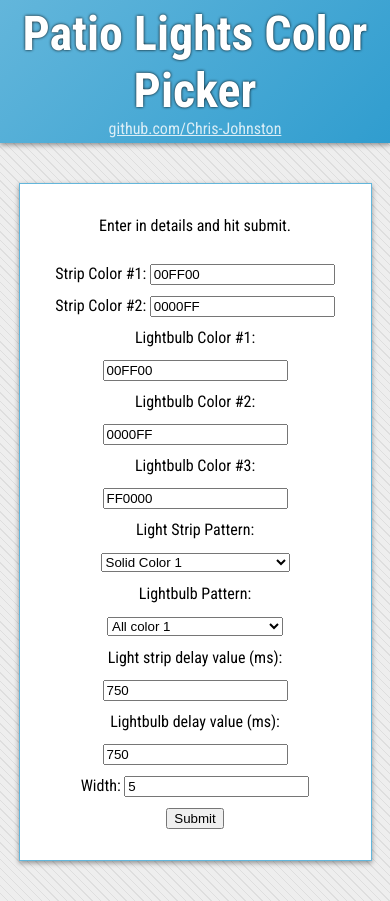
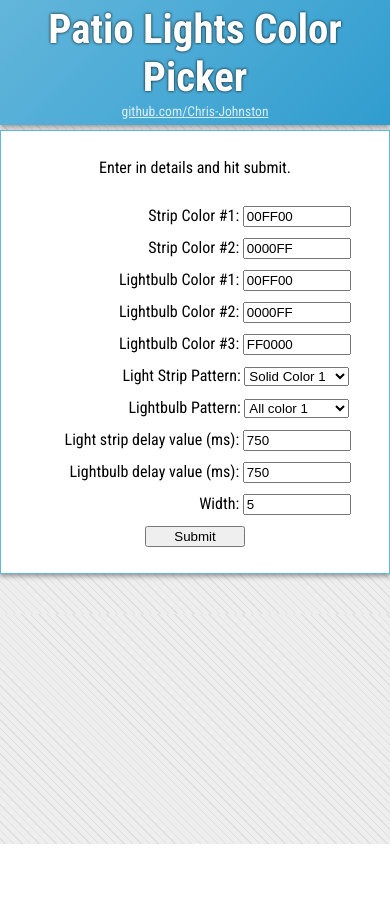
Before and after one commit to Chris-Johnston/PatioLightsHost, a plain HTML site: page patioLightsHost/www/index.html in a window 390 px wide. After the commit the page ends 844 px from the top, so only its background shows below. Drawn offline with Linux system fonts and the light colour scheme.

Commit message:
Cleaned up html layout and css

```diff
--- a/patioLightsHost/www/css/style.css
+++ b/patioLightsHost/www/css/style.css
@@ -51,8 +51,8 @@ h1{
 
 #wrapper
 {
-    display: block;
-    max-width: 90%;
+    max-width: 80%;
+    min-width: 700px;
     margin-top: 40px;
     margin-left: auto;
     margin-right: auto;
@@ -60,11 +60,7 @@ h1{
     background: #FFFFFF;
     border: 0.25px solid #63b6db;
     box-shadow: rgba(0,0,0,0.4) 0px 2px 5px;
-}
-
-#inner
-{
-    padding: 10px;
+    padding: 5px;
     text-align:center;
 }
 
@@ -72,75 +68,73 @@ h1{
 {
     /*border: 1px solid rgba(0,0,0,0.2);
     border-radius: 10px;*/
-    padding-left: 20px;
-    padding-right: 20px;
     margin: 10px auto;
     display: block;
     line-height: 2;
-    max-width: 90%;
-}
-
-#lightForm > input
-{
-
 }
 
 .parameter {
-    display:block;
+    display: inline-block;
+    text-align:right;
+    width: 200px;
 }
+
+input
+{
+    width: 100px;
+}
+
+select
+{
+    width: 105px;
+}
+
 #status
 {
     /*text-align:center;*/
 }
 
 /* small screen and mobile phones */
-/*@media only screen and (max-width: 1000px)
-                   and (orientation: portrait)
+@media only screen and (max-width: 700px)
+{
+    h1{
+        font-size-adjust: 0.45;
+    }
+    #githublink
+    {
+        font-size-adjust: 0.45;
+    }
+
+    #wrapper
+    {
+        margin-top: 5px;
+        max-width: 100%;
+        min-width: 0;
+    }
+
+    #lightForm
+    {
+
+    }
+
+    .parameter
+    {
+
+    }
+}
+
+
+/* landscape, large screen */
+@media only screen and (orientation: landscape)
 {
     #wrapper
     {
-        max-width: 95%;
-        margin: 5px auto;
-    }
-    #inner
-    {
-        padding: 0px;
-    }
-    #lightForm
-    {
-        max-width: 100%;
-        width: 90%;
-        margin: 0px auto;
-        padding: 0px;
-    }
-    .parameter
-    {
-       display: inline-block;
-    }
-    *
-    {
-	font-size: 107%;
-    }
-    h1{
-        font-size: 250%;
+
     }
 }
-*/
-
-/* this applies to desktops as well */
-/*@media only screen and (orientation: landscape)
-{
-    *{
-        font-size: 103%;
-    }
-    h1{
-        font-size: 220%;
-    }
-}*/
 
 /* transition */
-/**
-{
+
+* {
     transition: ease-out 0.5s;
 }
-*/
--- a/patioLightsHost/www/index.html
+++ b/patioLightsHost/www/index.html
@@ -16,7 +16,6 @@
         <a id="githublink" href="https://github.com/chris-johnston">github.com/Chris-Johnston</a>
     </div>
     <div id="wrapper">
-        <div id="inner">
             <!-- A lot of this code is being referenced from Internet-Xmas-Tree -->
         <form id="lightForm" action="submit.php" method="get">
             <p>
@@ -25,31 +24,38 @@
 
                 <div class="parameter">
                     Strip Color #1:
+                </div>
                 <input name="color1" class="jscolor" value="00FF00" required />
-                    </div>
+                <br />
+
 
                 <div class="parameter">
                     Strip Color #2:
+                </div>
                 <input name="color2" class="jscolor" value="0000FF" required />
-                    </div>
+                <br />
 
                 <div class="parameter">
                     Lightbulb Color #1:
+                </div>
                 <input name="bulb1" class="jscolor" value="00FF00" required />
-                    </div>
+                <br/>
 
                 <div class="parameter">
                     Lightbulb Color #2:
+                </div>
                 <input name="bulb2" class="jscolor" value="0000FF" required />
-                    </div>
+                <br/>
 
                 <div class="parameter">
                     Lightbulb Color #3:
+                </div>
                 <input name="bulb3" class="jscolor" value="FF0000" required />
-                    </div>
+                <br/>
 
                 <div class="parameter">
                     Light Strip Pattern:
+                </div>
                 <select name="stripPattern" id="selectPattern" required>
                     <option value="0">Solid Color 1</option>
                     <option value="1">Blink Color 1 and 2</option>
@@ -60,36 +66,39 @@
                     <option value="a">Red White and Blue</option>
                     <!-- Other patterns aren't working.. yet. This is work in progress-->
                 </select>
-                    </div>
+                <br/>
 
                 <div class="parameter">
                     Lightbulb Pattern:
+                </div>
                 <select name="bulbPattern" id="selectBulbPattern" required>
                     <option value="0">All color 1</option>
                     <option value="1">All each color</option>
                     <option value="2">Waves color 1 and color 2</option>
                 </select>
-                    </div>
+                <br />
 
                 <div class="parameter">
                     Light strip delay value (ms):
+                </div>
                 <input name="stripDelay1" value="750" min="1" max="9999" />
-                    </div>
+                <br />
 
                 <div class="parameter">
                     Lightbulb delay value (ms):
+                </div>
                 <input name="bulbDelay1" value="750" min="500" max="9999" />
-                    </div>
+                <br />
 
                 <div class="parameter">
                     Width:
-                        <input name="width" value="5" min="1" max="99" />
                 </div>
+                <input name="width" value="5" min="1" max="999" />
+                <br />
 
                 <input type="submit" value="Submit" />
             </p>
         </form>
     </div>
-    </div>
 </body>
 </html>
```
Lines whose indentation alone changed are shown as unchanged.
